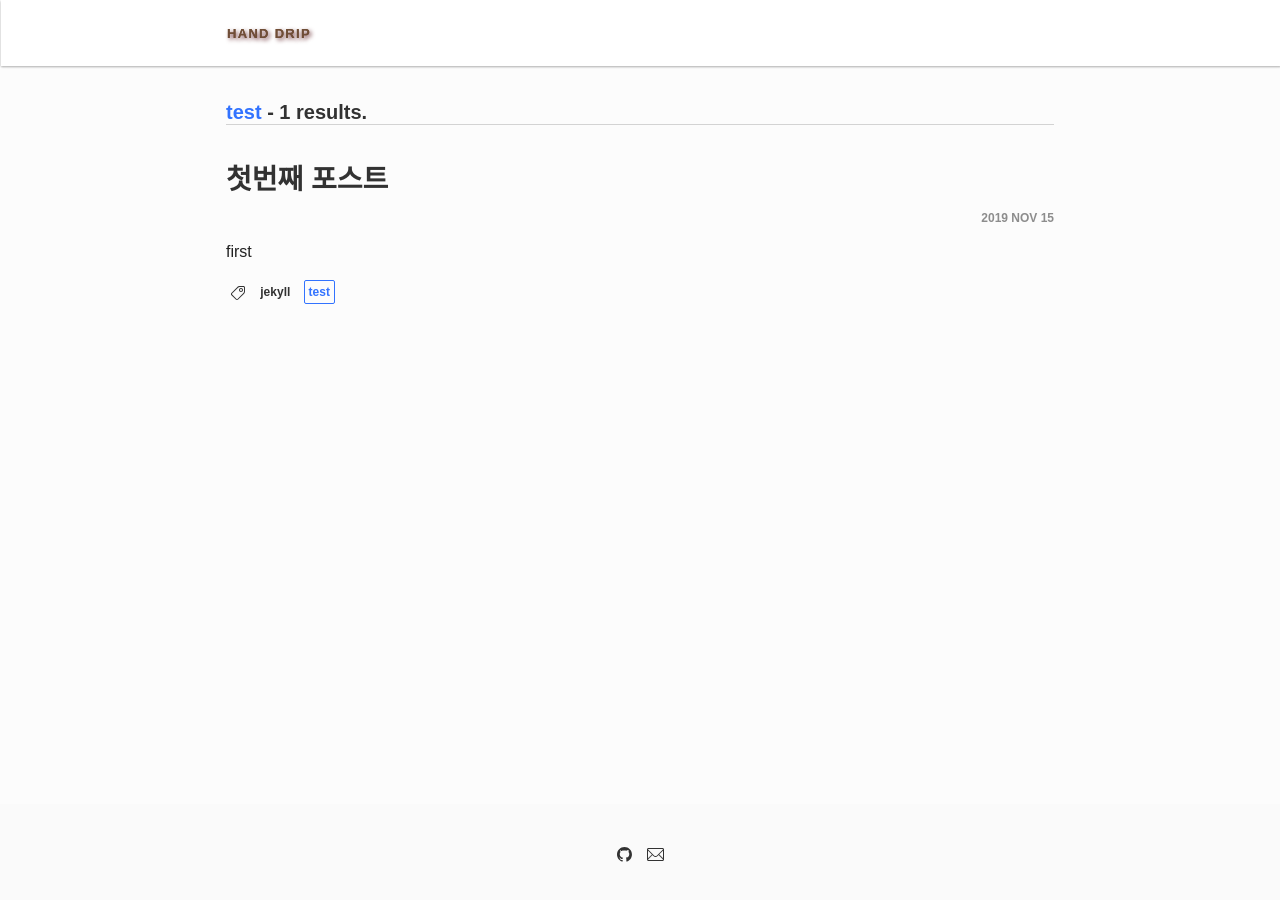
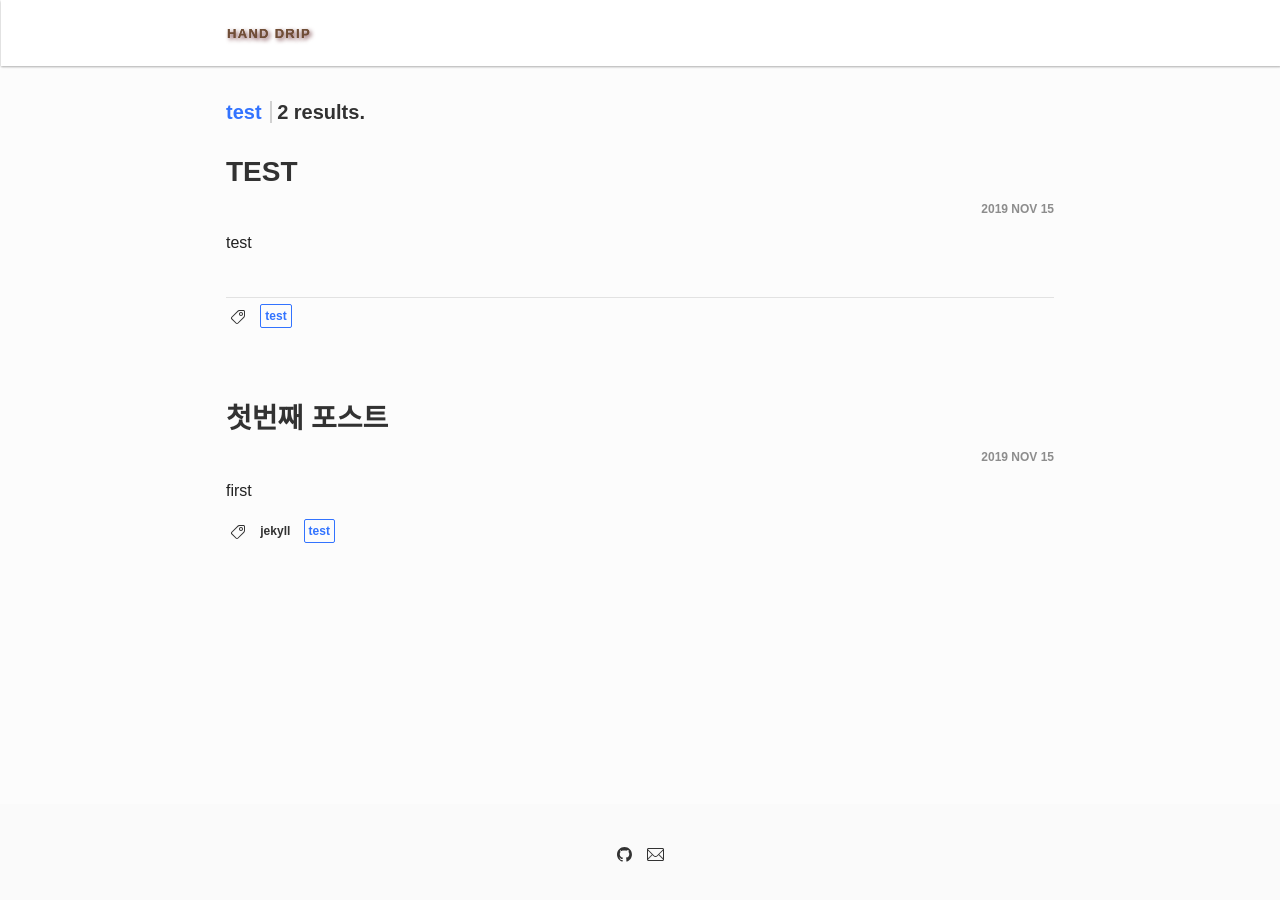
Before and after one commit to handdrip/lib, a Jekyll site: the page built from tags/test.md, in a window 1280 px wide. Built offline with Jekyll 4.4.1, drawn with Linux system fonts in a browser that asks for light colours; some web fonts are replaced.

Commit message:
# tag_page 수정

```diff
--- a/_layouts/tag_page.html
+++ b/_layouts/tag_page.html
@@ -7,9 +7,9 @@ layout: default
 <div class="o-wrapper">
   <div class="o-grid">
     <div class="o-grid__col">
-      <h4 style="border-bottom: 1px solid #d3d3d3;">
-        <span style="color:#3273ff;">{{ page.tag }}</span> - {{ posts.size }}
-        results.
+      <h4 style="">
+        <span class="tag">{{ page.tag }}</span>
+        {{ posts.size }} results.
       </h4>
     </div>
   </div>
@@ -23,3 +23,11 @@ layout: default
     {% include pagination.html %}
   </div>
 </div>
+
+<style scoped>
+  .tag {
+    color: #3273ff;
+    padding-right: 8px;
+    border-right: 2px solid #d1d1d1;
+  }
+</style>
--- /dev/null
+++ b/_posts/2019-11-23-test-post.markdown
@@ -0,0 +1,9 @@
+---
+layout: post
+title: "TEST"
+date: "2019-11-16T01:58:00+09:00"
+tags: [test]
+image: "/images/posts/1.jpg"
+---
+
+##### test
```
